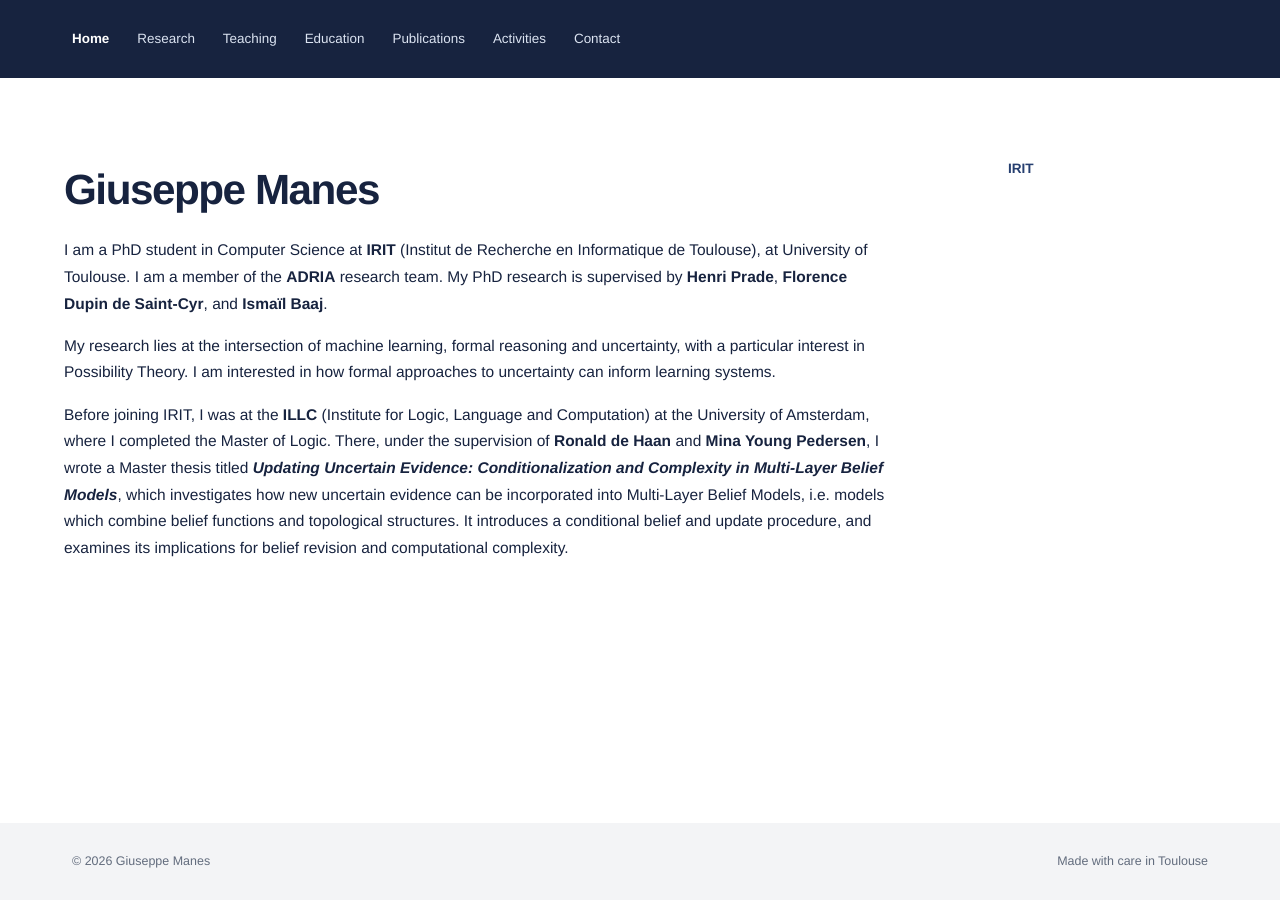
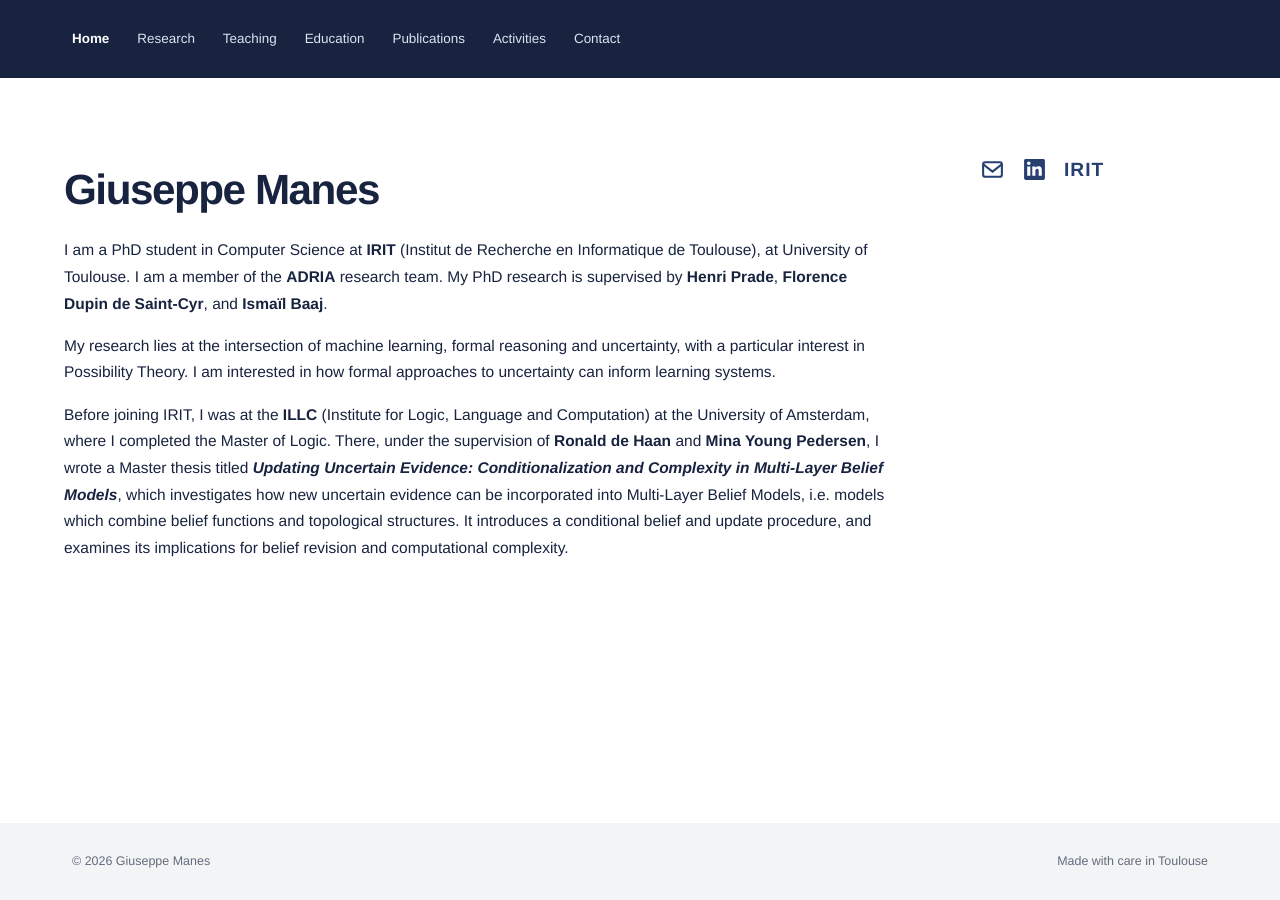
Before and after one commit to gmanes-1/gmanes-1.github.io, a Jekyll site: the page built from index.md, in a window 1280 px wide. Built offline with Jekyll 4.4.1, drawn with Linux system fonts in a browser that asks for light colours.

```diff
--- a/assets/css/style.css
+++ b/assets/css/style.css
@@ -37,6 +37,10 @@ h3{font-size:1rem;line-height:1.45;font-weight:650;color:var(--ink);margin:0 0 6
 .profile-meta{margin:16px 0 0;padding:0;font-size:.78rem;line-height:1.7;color:var(--muted)}
 .socials{display:flex;gap:14px;flex-wrap:wrap;margin-top:17px;font-size:.78rem}
 .socials a{color:var(--accent);font-weight:600}
+.socials{align-items:center;gap:17px;margin:0}
+.socials a{display:inline-flex;align-items:center;justify-content:center}
+.socials svg{width:25px;height:25px}
+.irit-mark{font-size:1.2rem;font-weight:800;letter-spacing:1px;line-height:1}
 .page{padding:64px 0 88px}
 .page-top{padding-bottom:20px;border:0;margin-bottom:30px}
 .page-top h1{font-size:clamp(2.1rem,3vw,2.8rem);margin:8px 0 10px;color:var(--ink)}
@@ -126,6 +130,7 @@ footer .wrap{
   margin-left:auto;
   margin-right:auto;
 }
+.wrap,
 main.page,
 main.home-grid {
   width: calc(100% - (2 * var(--site-gutter)));
@@ -144,7 +149,11 @@ main.home-grid {
   .site-header .wrap,
   footer .wrap,
   main.page,
-  main.home-grid{width:calc(100% - 48px)}
+  main.home-grid{
+    width:calc(100% - 48px);
+    margin-left:auto;
+    margin-right:auto;
+  }
   .page{padding-top:48px;padding-bottom:64px}
   .home-grid{padding-top:48px;padding-bottom:64px}
 }
```
